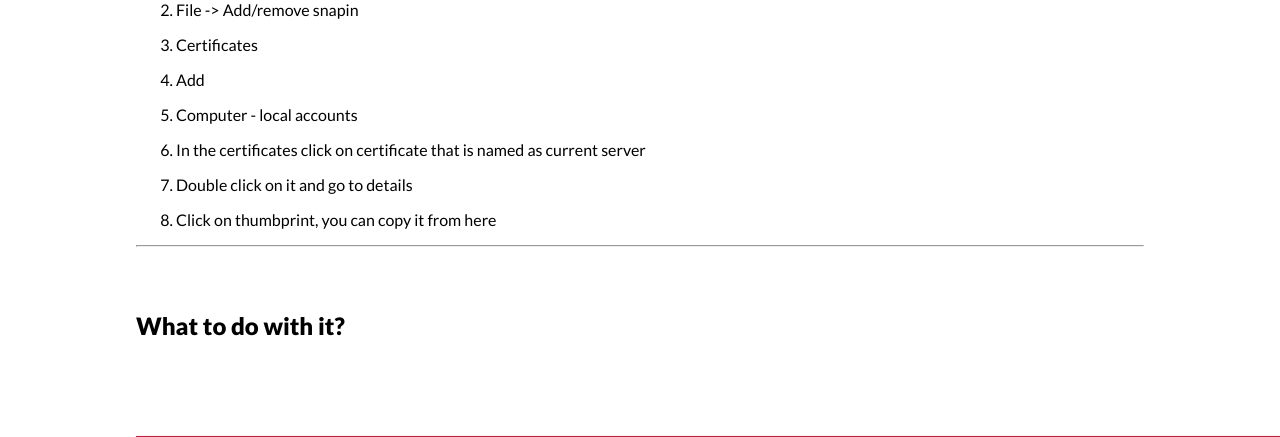
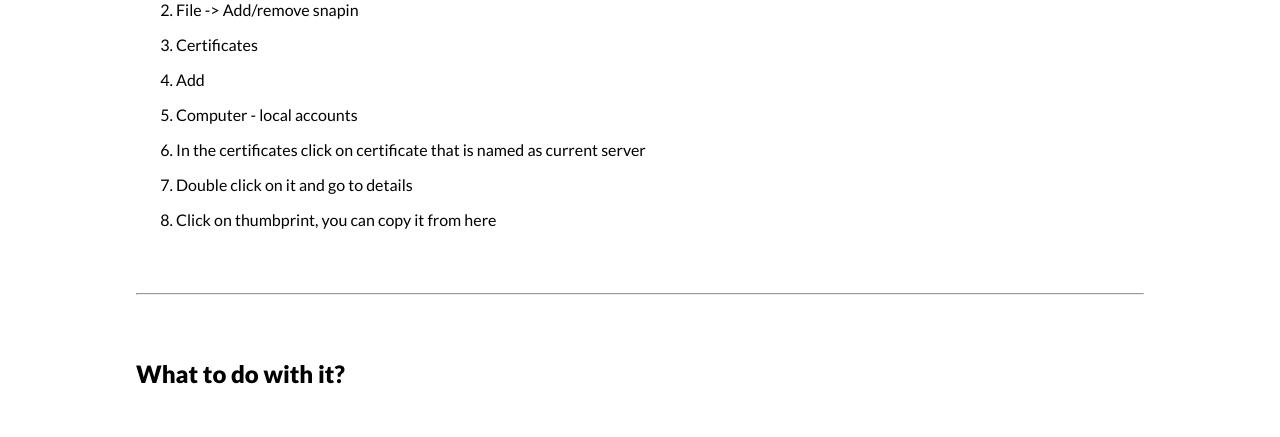
Before and after one commit to DawidGaleziewski/ivanti-decoder, a PHP site: page /index.html in a window 1280 px wide; the page is wider, and only the part inside the window is pictured. Shown: the part 1386-1823 px from the top of that part. Run offline with PHP 8.4, Linux system fonts and the light colour scheme.

Commit message:
added some styles

```diff
--- a/css/style.css
+++ b/css/style.css
@@ -36,6 +36,10 @@
 
 }
 
+.description__line {
+    margin: 4rem 0;
+}
+
 .list__step {
     margin: 1rem 0;
 }
--- a/index.html
+++ b/index.html
@@ -18,7 +18,7 @@
         <div id="resault" class="main-decode-resault">Decoded thumbprint will be displayed here</div>
     </main>
     <section class="description">
-        <hr>
+        <hr class="description__line">
         <h2 class="description__header">Where to find this "thumbprint"?</h2>
         <img class="description__img" src="img/thumbprint.JPG" alt="">
         <ol class="description__list">
@@ -48,7 +48,7 @@
             </li>
         </ol>
 
-        <hr>
+        <hr class="description__line">
         <h2 class="description__header">What to do with it?</h2>
         <img class="description__img" src="img/webconfig.JPG" alt="">
         <ol class="description__list">
```
